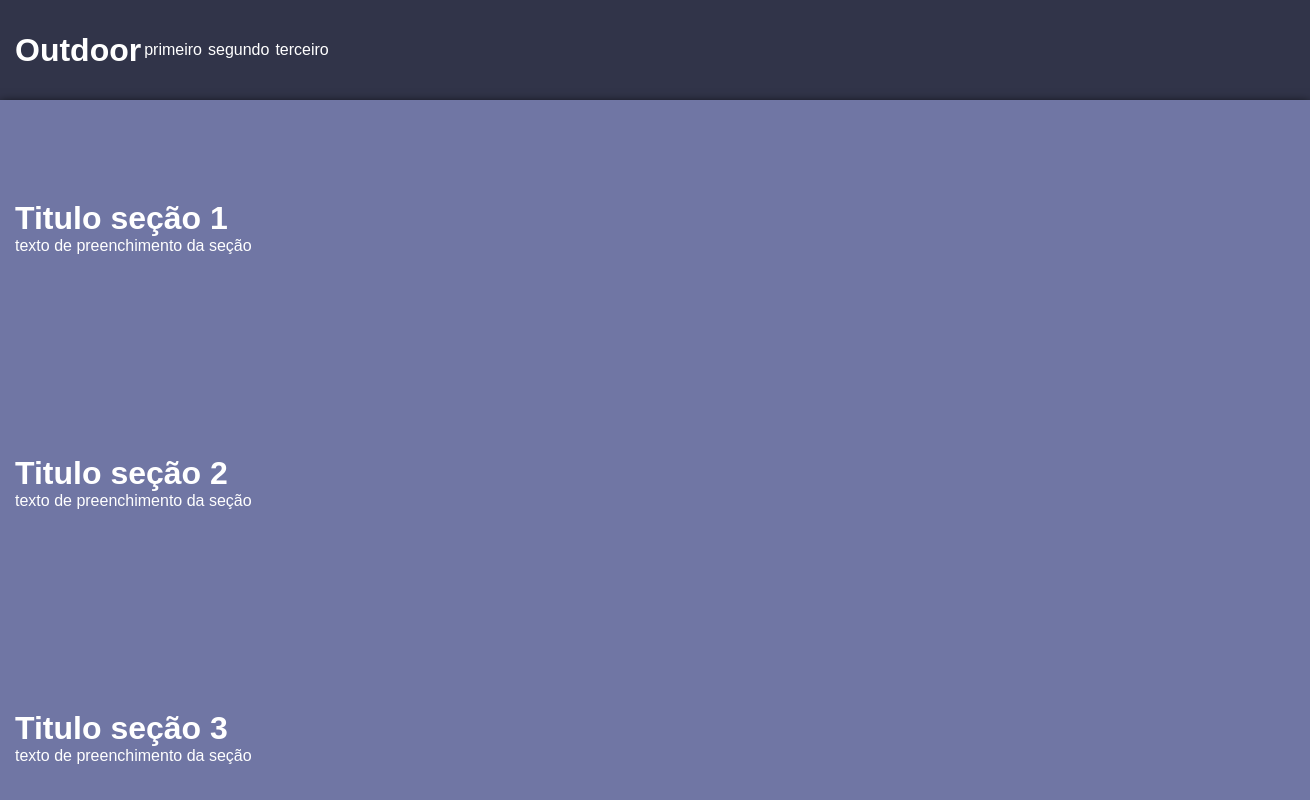
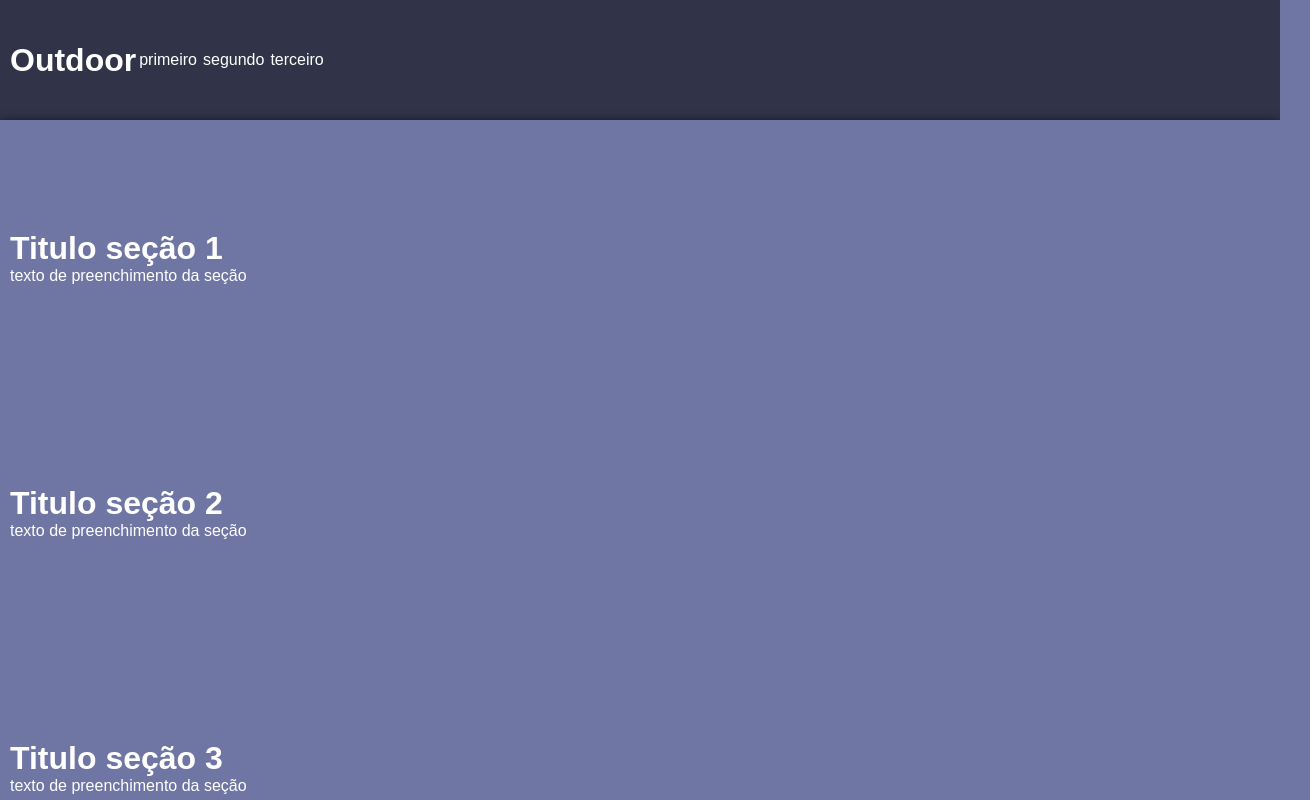
Before and after one commit to MRA-Web/outdoor, a plain HTML site: page site/index.html in a window 1280 px wide. Shown: the top 800 px of the page, 1310 px wide, since content can reach past the window. Drawn offline with Linux system fonts and the light colour scheme.

Commit message:
Ajeitando os bugs

```diff
--- a/site/style.css
+++ b/site/style.css
@@ -5,21 +5,17 @@
 }
 
 body{
-
     background-color: #7076a4;
+}
 
 header{
-        padding: 0 15px;
-        width: 100%;
+    padding: 10px;
     height: 100px;
     background-color: #313449;
-
     display: flex;
     flex-direction: row;
     align-content: center;
     text-align: center;
-        /* align-items: center; */
-
 
     .logo{
         color: white;
@@ -53,18 +49,18 @@ body{
 
     }
 }
+
 main{
-        padding: 0 15px;
-
+    padding: 10px;
     box-shadow: 0px 3px 10px rgb(0, 0, 0);
     color: white;
     height : 100%;
-        width: 100%;
 
     .secao-body{
         padding: 100px 0;
     }
 }
+
 footer{
     background-color: #313449;
     color: white;
@@ -73,4 +69,3 @@ body{
 
     align-content: center;
 }
-}
```
Lines whose indentation alone changed are shown as unchanged.
